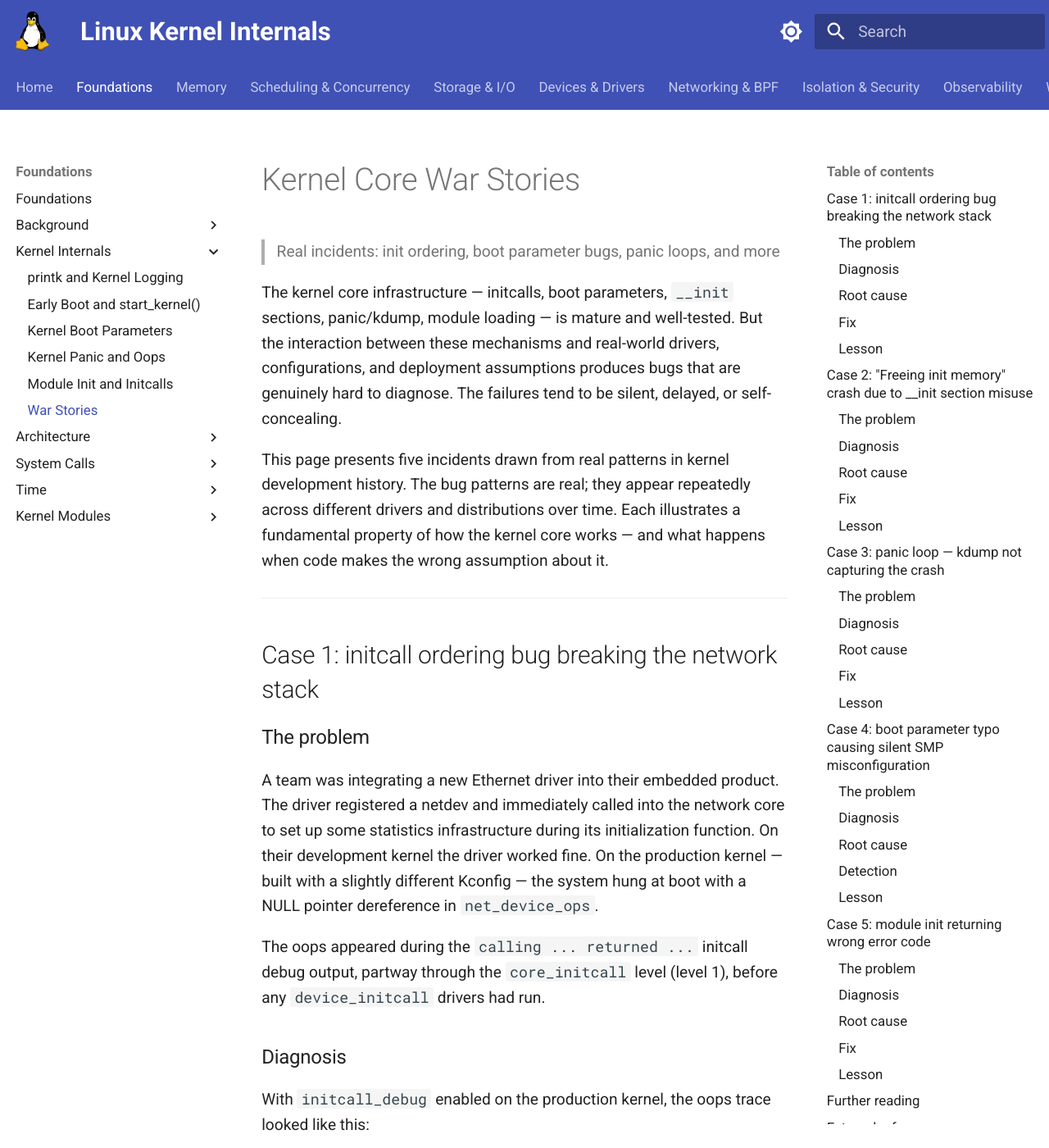
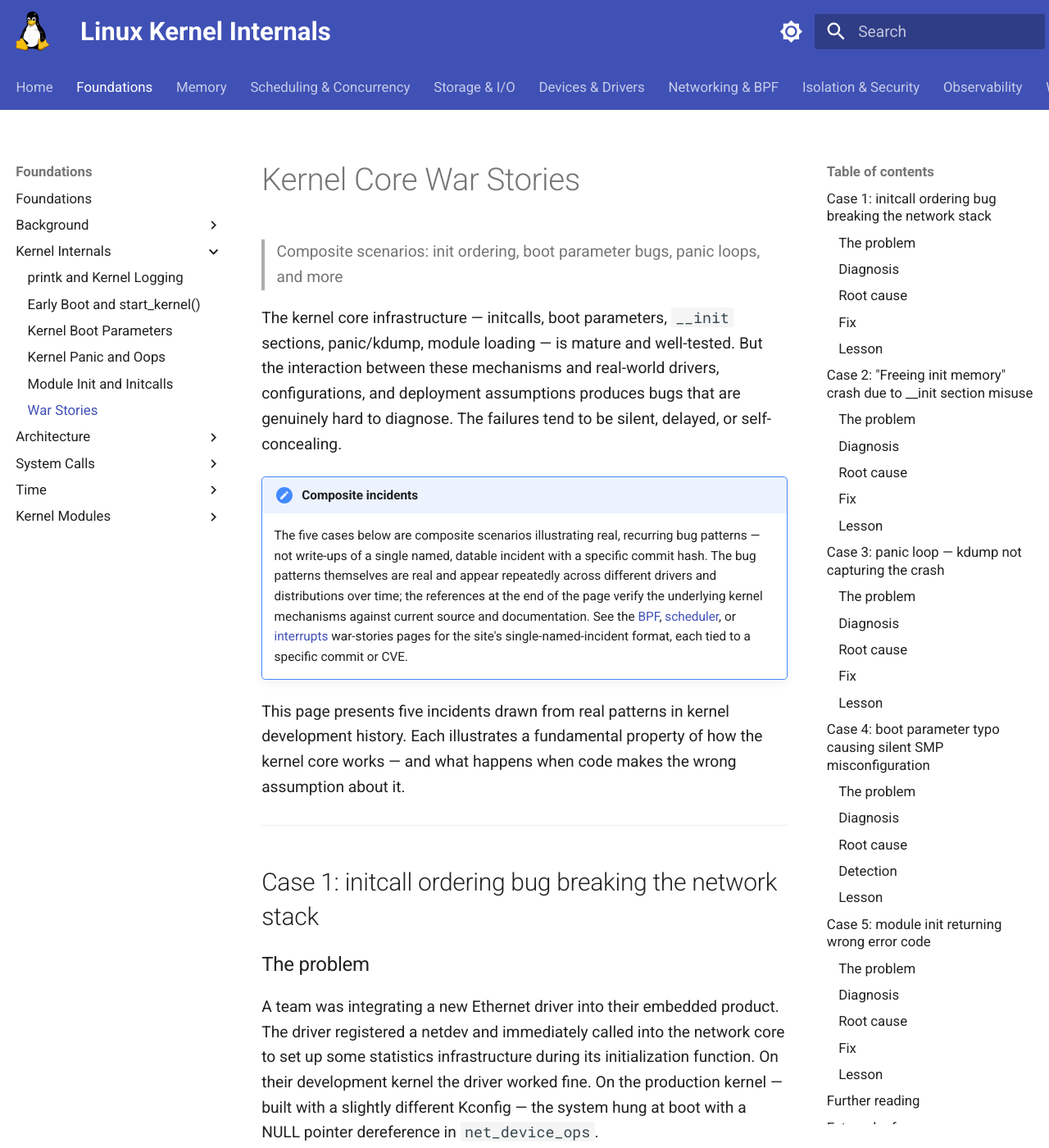
Before and after one commit to laveeshb/linux-kernel-internals, an MkDocs documentation site: the page built from docs/kernel/war-stories.md, in a window 1280 px wide and 1400 px high. Shown: the whole window at 82% size. Built offline with MkDocs 1.6.1 and Material for MkDocs 9.7.7, drawn with Linux system fonts in a browser that asks for light colours; some of the changed text lies outside the part shown.

Commit message:
Clarify composite-incident disclosure on 4 War Stories pages
Four subsystems' War Stories pages (kernel, debugging, power,
arch/arm64) present composite scenarios illustrating real, recurring
bug patterns, rather than write-ups of single named incidents with a
specific commit or CVE - unlike most of the site's other War Stories
pages, which are individually sourced.

kernel/ and debugging/ only disclosed this at the very end of a long
page, after five full write-ups formatted identically to the site's
single-incident war stories. Moved that disclosure to the top of
both pages as a visible admonition, and standardized power/ and
arch/arm64/ (which already disclosed this up front) onto the same
admonition format for consistency, with a cross-link to the
single-incident pages for contrast.

```diff
--- a/docs/kernel/war-stories.md
+++ b/docs/kernel/war-stories.md
@@ -1,10 +1,13 @@
 # Kernel Core War Stories
 
-> Real incidents: init ordering, boot parameter bugs, panic loops, and more
+> Composite scenarios: init ordering, boot parameter bugs, panic loops, and more
 
 The kernel core infrastructure — initcalls, boot parameters, `__init` sections, panic/kdump, module loading — is mature and well-tested. But the interaction between these mechanisms and real-world drivers, configurations, and deployment assumptions produces bugs that are genuinely hard to diagnose. The failures tend to be silent, delayed, or self-concealing.
 
-This page presents five incidents drawn from real patterns in kernel development history. The bug patterns are real; they appear repeatedly across different drivers and distributions over time. Each illustrates a fundamental property of how the kernel core works — and what happens when code makes the wrong assumption about it.
+!!! note "Composite incidents"
+    The five cases below are composite scenarios illustrating real, recurring bug patterns — not write-ups of a single named, datable incident with a specific commit hash. The bug patterns themselves are real and appear repeatedly across different drivers and distributions over time; the references at the end of the page verify the underlying kernel mechanisms against current source and documentation. See the [BPF](../bpf/war-stories.md), [scheduler](../sched/war-stories.md), or [interrupts](../interrupts/war-stories.md) war-stories pages for the site's single-named-incident format, each tied to a specific commit or CVE.
+
+This page presents five incidents drawn from real patterns in kernel development history. Each illustrates a fundamental property of how the kernel core works — and what happens when code makes the wrong assumption about it.
 
 ---
 
@@ -403,4 +406,4 @@ Module init functions must return 0 on success or a negative errno on failure. A
 - [Kernel documentation: KASAN](https://docs.kernel.org/dev-tools/kasan.html) — by default, only the linear mapping gets real shadow memory; vmalloc space gets a read-only placeholder shadow page with no real detection, and `CONFIG_KASAN_VMALLOC` is what makes vmalloc allocations individually shadow-tracked — confirming Case 2's claim that `CONFIG_KASAN_VMALLOC` doesn't apply to a direct-mapped `__init` text page in the first place, since that page was never in vmalloc space to begin with
 - [Kernel documentation: Kmemleak](https://docs.kernel.org/dev-tools/kmemleak.html) — "detecting possible kernel memory leaks ... the orphan objects are not freed but only reported," the tool that surfaces the bug in Case 5
 
-No specific commit hashes, CVE numbers, or kernel-version-tied feature claims appear in this page's prose — the five cases are composite scenarios illustrating real, recurring bug patterns rather than write-ups of a single named incident, so there is nothing of that kind to cite in place. The references above verify the underlying kernel mechanisms (initcall ordering, `__init`/KASAN, kdump/crashkernel sizing, unknown-boot-parameter handling, and module init return codes) against current mainline source and documentation.
+As noted at the top of this page, no specific commit hashes, CVE numbers, or kernel-version-tied feature claims appear in the prose above — the references above instead verify the underlying kernel mechanisms (initcall ordering, `__init`/KASAN, kdump/crashkernel sizing, unknown-boot-parameter handling, and module init return codes) against current mainline source and documentation.
```
Also changed, not shown: docs/arch/arm64/war-stories.md (+4 -1 lines), docs/debugging/war-stories.md (+5 -2 lines), docs/power/war-stories.md (+4 -1 lines).
